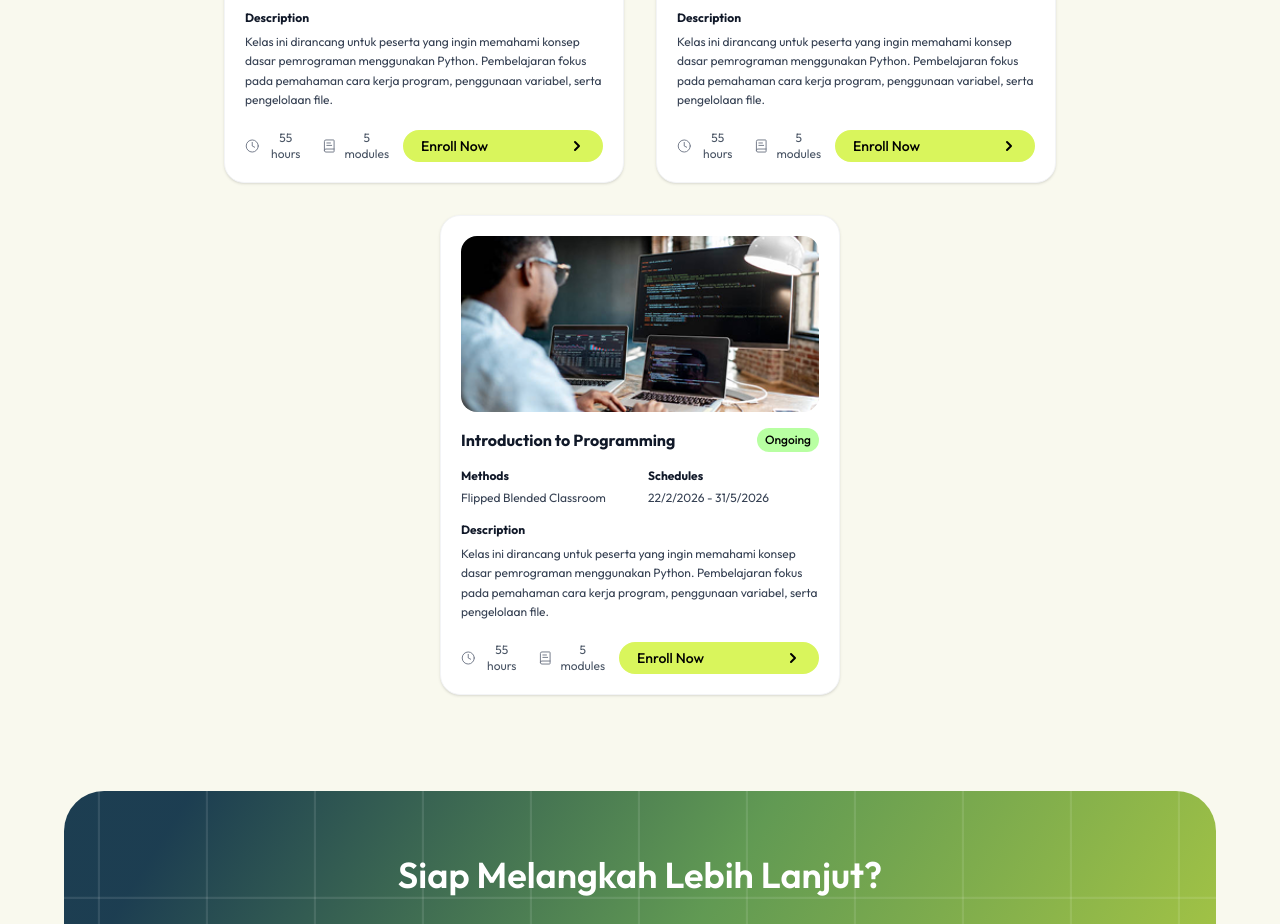
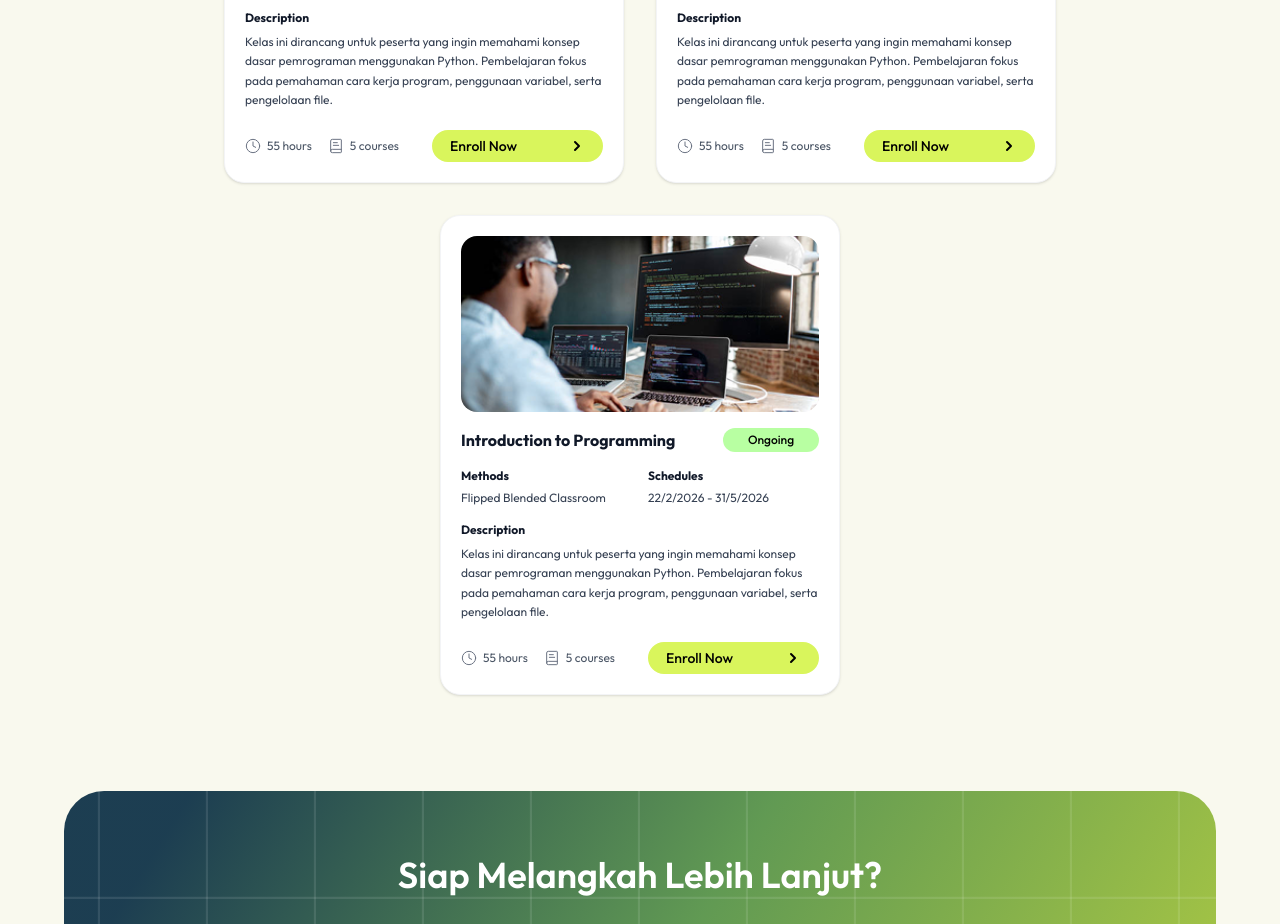
Before and after one commit to Nuraacademy/Nuraacademy, a Next.js app: page / in a window 1280 px wide. Shown: the part 1660-2584 px from the top of the page. Built offline with nearby package versions, Linux system fonts and the light colour scheme; no server answers.

Commit message:
refactor: Standardize class 'modules' to 'courses' in UI and data, and simplify root layout session handling.

```diff
--- a/src/app/classes/class_grid.tsx
+++ b/src/app/classes/class_grid.tsx
@@ -40,11 +40,11 @@ export default function ClassesGrid({ initialClasses }: { initialClasses: any[]
                             id={String(item.id)}
                             imageUrl={item.imgUrl}
                             title={item.title}
-                            duration={item.hours}
+                            duration={item.hours || 0}
                             scheduleStart={new Date(item.startDate)}
                             scheduleEnd={new Date(item.endDate)}
                             method={item.methods}
-                            modules={item.timelines?.length || 0} // Approximate based on timelines or relation
+                            courses={item.courses?.length || 0}
                             description={item.description}
                             onClick={() => router.push(`/classes/${item.id}/overview`)}
                         />
--- a/src/app/layout.tsx
+++ b/src/app/layout.tsx
@@ -4,7 +4,6 @@ import { Toaster } from "sonner";
 import "./globals.css";
 import Header from "@/components/ui/header/header";
 import Footer from "@/components/ui/footer/footer";
-import { getSession } from "@/app/actions/auth";
 
 const outfit = Outfit({
   variable: "--font-outfit",
@@ -20,19 +19,17 @@ export const metadata: Metadata = {
   manifest: "/manifest.json"
 };
 
-export default async function RootLayout({
+export default function RootLayout({
   children,
 }: Readonly<{
   children: React.ReactNode;
 }>) {
-  const userId = await getSession();
-
   return (
     <html lang="en">
       <body
         className={`${outfit.variable} antialiased`}
       >
-        <Header initialIsLoggedIn={!!userId} />
+        <Header initialIsLoggedIn={false} />
         {children}
         <Toaster position="bottom-right" richColors />
         <Footer instagram="www.google.com" youtube="www.youtube.com" x="www.x.com" />
--- a/src/app/page.tsx
+++ b/src/app/page.tsx
@@ -115,7 +115,7 @@ export default function Home() {
               scheduleStart={new Date("2026-02-22")}
               scheduleEnd={new Date("2026-05-31")}
               method="Flipped Blended Classroom"
-              modules={5}
+              courses={5}
               description="Kelas ini dirancang untuk peserta yang ingin memahami konsep dasar pemrograman menggunakan Python. Pembelajaran fokus pada pemahaman cara kerja program, penggunaan variabel, serta pengelolaan file."
               onClick={() => router.push('/classes/1/overview')}
             />
@@ -127,7 +127,7 @@ export default function Home() {
               scheduleStart={new Date("2026-02-22")}
               scheduleEnd={new Date("2026-05-31")}
               method="Flipped Blended Classroom"
-              modules={5}
+              courses={5}
               description="Kelas ini dirancang untuk peserta yang ingin memahami konsep dasar pemrograman menggunakan Python. Pembelajaran fokus pada pemahaman cara kerja program, penggunaan variabel, serta pengelolaan file."
               onClick={() => router.push('/classes/2/overview')}
             />
@@ -139,7 +139,7 @@ export default function Home() {
               scheduleStart={new Date("2026-02-22")}
               scheduleEnd={new Date("2026-05-31")}
               method="Flipped Blended Classroom"
-              modules={5}
+              courses={5}
               description="Kelas ini dirancang untuk peserta yang ingin memahami konsep dasar pemrograman menggunakan Python. Pembelajaran fokus pada pemahaman cara kerja program, penggunaan variabel, serta pengelolaan file."
               onClick={() => router.push('/classes/3/overview')}
             />
--- a/src/components/ui/card/class_card.tsx
+++ b/src/components/ui/card/class_card.tsx
@@ -14,12 +14,12 @@ interface ClassCardProp {
     scheduleEnd: Date,
     description: string,
     duration: number,
-    modules: number,
+    courses: number,
     onClick: () => void
 }
 
 export default function ClassCard({
-    id, imageUrl, title, method, scheduleStart, scheduleEnd, description, duration, modules, onClick
+    id, imageUrl, title, method, scheduleStart, scheduleEnd, description, duration, courses, onClick
 }: ClassCardProp) {
     const router = useRouter()
 
@@ -95,7 +95,7 @@ export default function ClassCard({
             </div>
 
             {/* Footer */}
-            <div className="flex flex-row items-center justify-between gap-3 mt-5">
+            <div className="grid grid-cols-2 gap-4 mt-5">
                 <div className="flex flex-row gap-4 items-center">
                     <div className="flex flex-row items-center gap-1.5 text-xs text-gray-600">
                         <Clock className="w-4 h-4 text-gray-500" strokeWidth={1.5} />
@@ -103,7 +103,7 @@ export default function ClassCard({
                     </div>
                     <div className="flex flex-row items-center gap-1.5 text-xs text-gray-600">
                         <BookText className="w-4 h-4 text-gray-500" strokeWidth={1.5} />
-                        <span>{modules} modules</span>
+                        <span>{courses} courses</span>
                     </div>
                 </div>
                 <NuraButton
--- a/src/components/ui/chip/chip.tsx
+++ b/src/components/ui/chip/chip.tsx
@@ -23,9 +23,9 @@ export default function Chip({ label, variant = "default", size = "md", classNam
         return ""
     }
     const size_style = {
-        sm: "px-2 py-1 text-xs",
-        md: "px-4 py-2 text-sm",
-        lg: "px-6 py-3 text-base",
+        sm: "px-2 py-1 text-xs w-24",
+        md: "px-4 py-2 text-sm w-32",
+        lg: "px-6 py-3 text-base w-40",
     }
     const classes = `${base_style} ${getVariantStyle()} ${size_style[size]} ${className}`
 
--- a/src/controllers/classController.ts
+++ b/src/controllers/classController.ts
@@ -15,6 +15,9 @@ export async function getAllClasses() {
         },
         include: {
             timelines: {
+                where: { deletedAt: null },
+            },
+            courses: {
                 where: { deletedAt: null },
             },
         },
```
